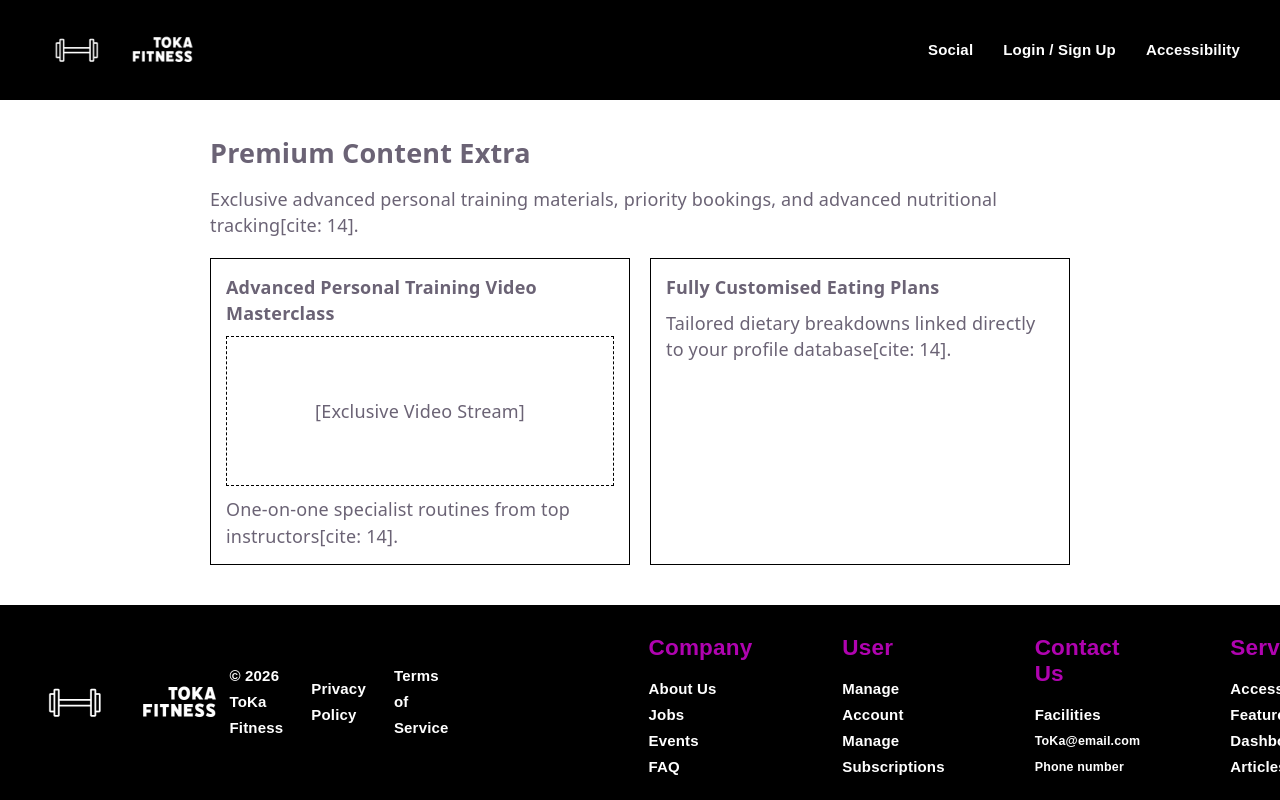
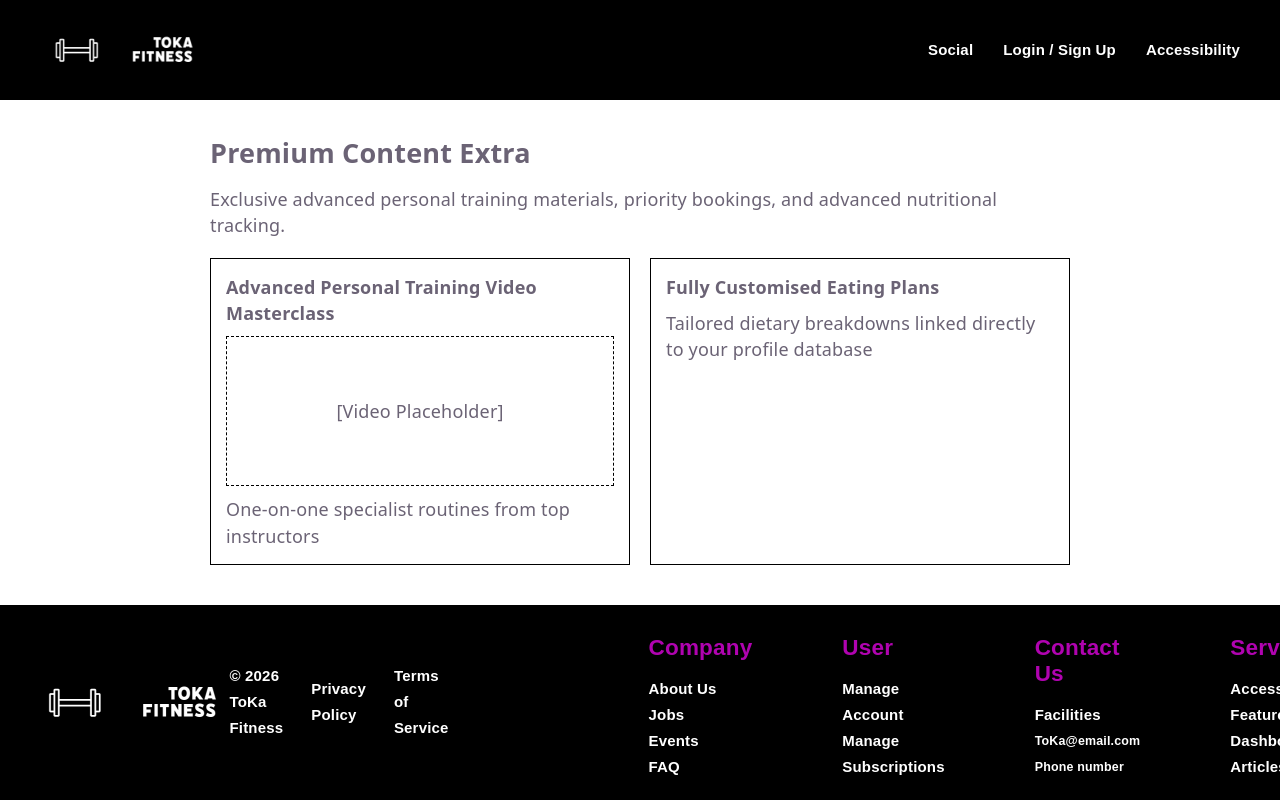
Before and after one commit to Krystian-De-Four/ToKa-Proposal, a React (Vite) app: page /contentextra in a window 1280 px wide. Shown: the top 800 px of the page. Built offline with nearby package versions, Linux system fonts and the light colour scheme.

Commit message:
small changes

```diff
--- a/src/Components/Bmicalculator/Bmicalculator.jsx
+++ b/src/Components/Bmicalculator/Bmicalculator.jsx
@@ -13,8 +13,8 @@ export default function BmiCalculator() {
         const h = parseFloat(height);
 
         if (w > 0 && h > 0) {
-            const heightInMeters = h / 100;
-            const calculated = w / (heightInMeters * heightInMeters);
+            const heightInMetres = h / 100;
+            const calculated = w / (heightInMetres * heightInMetres);
             const rounded = calculated.toFixed(1);
             setBmi(rounded);
 
--- a/src/Components/Pages/Contentextra/Contentextra.jsx
+++ b/src/Components/Pages/Contentextra/Contentextra.jsx
@@ -4,17 +4,17 @@ export default function Contentextra() {
     return (
         <div className="content-page-container">
             <h2>Premium Content Extra</h2>
-            <p>Exclusive advanced personal training materials, priority bookings, and advanced nutritional tracking[cite: 14].</p>
+            <p>Exclusive advanced personal training materials, priority bookings, and advanced nutritional tracking.</p>
 
             <div className="content-grid">
                 <div className="content-item">
                     <h4>Advanced Personal Training Video Masterclass</h4>
-                    <div className="video-placeholder">[Exclusive Video Stream]</div>
-                    <p>One-on-one specialist routines from top instructors[cite: 14].</p>
+                    <div className="video-placeholder">[Video Placeholder]</div>
+                    <p>One-on-one specialist routines from top instructors</p>
                 </div>
                 <div className="content-item">
                     <h4>Fully Customised Eating Plans</h4>
-                    <p>Tailored dietary breakdowns linked directly to your profile database[cite: 14].</p>
+                    <p>Tailored dietary breakdowns linked directly to your profile database</p>
                 </div>
             </div>
         </div>
--- a/src/Components/Pages/Contentplus/Contentplus.jsx
+++ b/src/Components/Pages/Contentplus/Contentplus.jsx
@@ -21,7 +21,7 @@ export default function Contentplus() {
 
 
             <div className="bmi-section-container">
-                <h3>Body Mass Index (BMI) Tool</h3>
+                <h3>Body Mass Index (BMI)</h3>
                 <p>Calculate your BMI to help tailor your customisable plans.</p>
                 <BmiCalculator/>
             </div>
--- a/src/Components/Pages/Homepage/Homepage.jsx
+++ b/src/Components/Pages/Homepage/Homepage.jsx
@@ -40,7 +40,7 @@ export default function Homepage() {
 
                         <div className="container-btm-row">
                             <div className="feature-card">
-                                <NavLink to="/" className="card-link">| Services</NavLink>
+                                <NavLink to="/contentextra" className="card-link">| Services</NavLink>
                                 <p>We offer a range of services to suit your needs, including digital content that will provide advice on fitness and healthy living, training, as well a lot of digital content on our customiseable plans and different services we provide.</p>
                             </div>
                             <div className="feature-card">
@@ -66,7 +66,7 @@ export default function Homepage() {
                         </div>
                         <div className="review-card">
                             <div className="review-stars">★★★★★</div>
-                            <p className="review-text">"Clean equipment, helpful staff, and the platform is so simple to navigate. Love it!"</p>
+                            <p className="review-text">"Clean equipment, helpful staff, and the platform is so simple to navigate!"</p>
                             <p className="review-author">- Someone.</p>
                         </div>
                     </div>
--- a/src/Components/Pages/Login/Login.jsx
+++ b/src/Components/Pages/Login/Login.jsx
@@ -8,9 +8,15 @@ export default function Login() {
         const [username, setUsername] = useState();
         const [password, setPassword] = useState();
 
+        function handleSubmit(e){
+        e.preventDefault();
+
+        alert("signed up!")
+    }
+
     return (
         <div className="login-main">
-            <form  className="login-form-container">
+            <form onSubmit={handleSubmit} className="login-form-container">
                 <div className="login-email">
                     <label for="email">Enter your username or E-Mail to login, below:</label>
                     <input className="login-email-input" type="email" placeholder="E-Mail / Username"></input>
```
Also changed, not shown: src/Components/Customisedworkout/Customisedworkout.css (added), src/Components/Customisedworkout/Customisedworkout.jsx (added).
